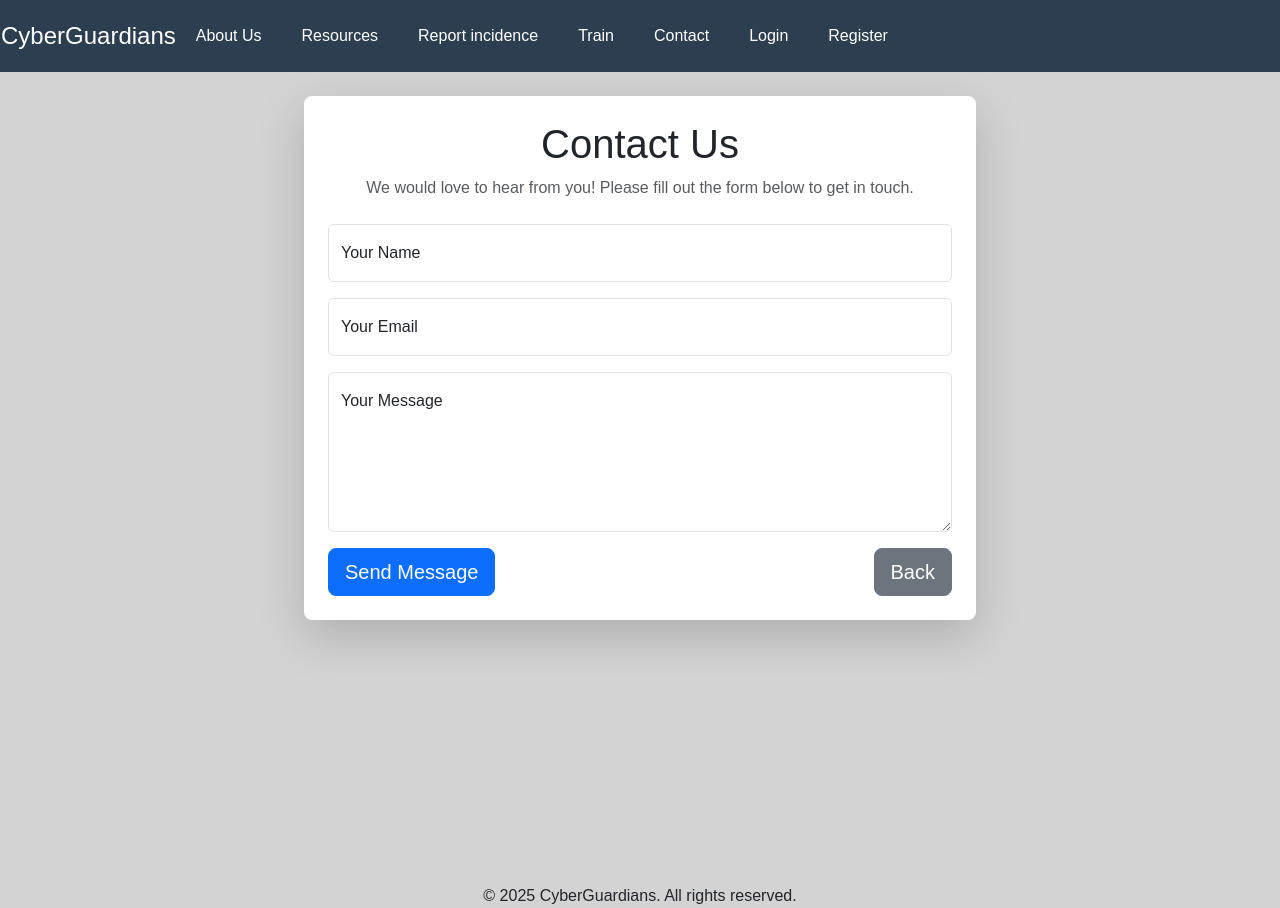
After one commit to edwardsila/CyberGuardians, a Django app: template cyber_guardians/main/templates/contact_us.html in a window 1280 px wide. The commit adds this page. Run offline with Django 5.2, Linux system fonts and the light colour scheme; the template is opened without the code that fills it, so the values that code supplies are empty; some libraries are stand-ins or nearby versions.

```diff
--- a/cyber_guardians/main/templates/base.html
+++ b/cyber_guardians/main/templates/base.html
@@ -24,13 +24,12 @@
         <div class="navbar-container">
             <a href="{% url 'home' %}" class="navbar-logo">CyberGuardians</a>
             <ul class="navbar-menu">
-                <li><a href="">About Us</a></li>
-                <li><a href="">Resources</a></li>
-                <li><a href="">Models</a></li>
-                <li><a href="">Report incidence</a></li>
-                <li><a href="">Articles</a></li>
+                <li><a href="{% url 'about_us' %}">About Us</a></li>
+                <li><a href="{% url 'resource_list' %}">Resources</a></li>
+                <li><a href="{% url 'report_incident' %}">Report incidence</a></li>
+                <li><a href="{% url 'training_list' %}">Train</a></li>
                 </li>
-                <li><a href="">Contact</a></li>
+                <li><a href="{% url 'contact_us' %}">Contact</a></li>
                    {% if not request.user.is_authenticated %}
                     <li class="nav-item">
                         <a class="nav-link" href="{% url 'login' %}">Login</a>
--- /dev/null
+++ b/cyber_guardians/main/templates/contact_us.html
@@ -0,0 +1,73 @@
+<!-- templates/contact/contact_us.html -->
+{% extends 'base.html' %}
+
+{% block title %}Contact Us - CyberGuardians{% endblock %}
+
+{% block content %}
+<div class="container px-5 my-5">
+    <div class="row justify-content-center">
+        <div class="col-lg-8">
+            <div class="card border-0 rounded-3 shadow-lg">
+                <div class="card-body p-4">
+                    <div class="text-center">
+                        <div class="h1 fw-light">Contact Us</div>
+                        <p class="mb-4 text-muted">We would love to hear from you! Please fill out the form below to get in touch.</p>
+                    </div>
+
+                    <form method="post" id="contactForm">
+                        {% csrf_token %}
+
+                        <!-- Name Input -->
+                        <div class="form-floating mb-3">
+                            <input class="form-control" id="name" name="name" type="text" placeholder="Your Name" required />
+                            <label for="name">Your Name</label>
+                            <div class="invalid-feedback">Your name is required.</div>
+                        </div>
+
+                        <!-- Email Input -->
+                        <div class="form-floating mb-3">
+                            <input class="form-control" id="email" name="email" type="email" placeholder="Your Email" required />
+                            <label for="email">Your Email</label>
+                            <div class="invalid-feedback">A valid email is required.</div>
+                        </div>
+
+                        <!-- Message Input -->
+                        <div class="form-floating mb-3">
+                            <textarea class="form-control" id="message" name="message" placeholder="Your Message" style="height: 10rem;" required></textarea>
+                            <label for="message">Your Message</label>
+                            <div class="invalid-feedback">Your message is required.</div>
+                        </div>
+
+                        <!-- Submit success message -->
+                        <div class="d-none" id="submitSuccessMessage">
+                            <div class="text-center mb-3">
+                                <div class="fw-bolder">Your message has been sent successfully!</div>
+                            </div>
+                        </div>
+
+                        <!-- Submit error message -->
+                        <div class="d-none" id="submitErrorMessage">
+                            <div class="text-center text-danger mb-3">Error sending message!</div>
+                        </div>
+
+                        <!-- Submit button -->
+                        <div class="d-flex justify-content-between">
+                            <button class="btn btn-primary btn-lg" id="submitButton" type="submit">Send Message</button>
+                            <a href="{% url 'home' %}" class="btn btn-secondary btn-lg">Back</a>
+                        </div>
+                    </form>
+                    <!-- End of contact form -->
+
+                </div>
+            </div>
+        </div>
+    </div>
+</div>
+
+<!-- CDN Link to SB Forms Scripts -->
+<script src="https://cdn.startbootstrap.com/sb-forms-latest.js"></script>
+
+<br><br><br><br>
+<br><br><br><br>
+
+{% endblock %}
--- a/cyber_guardians/main/urls.py
+++ b/cyber_guardians/main/urls.py
@@ -13,5 +13,9 @@ urlpatterns = [
     path('quiz/<int:quiz_id>/', views.quiz_view, name='quiz'),
     path('report/', views.report_incident, name='report_incident'),
     path('success/', views.report_success, name='report_success'),
-    path('list/', views.report_list, name='report_list')
+    path('list/', views.report_list, name='report_list'),
+    path('resources/', views.ResourceListView.as_view(), name='resource_list'),
+    path('resources/<int:pk>/', views.ResourceDetailView.as_view(), name='resource_detail'),
+    path('about/', views.about_us, name='about_us'),
+    path('contact/', views.contact_us, name='contact_us'),
 ]
--- a/cyber_guardians/static/css/styles.css
+++ b/cyber_guardians/static/css/styles.css
@@ -1,9 +1,11 @@
 /* Reset default margins and padding */
+
 html, body {
     margin: 0;
     padding: 0;
     width: 100%;
     height: 100%; /* Optional: Set height to 100% if needed */
+    background-color: #d3d3d3; /* Dark gray background */
 }
 
 /* Full-width container */
```
Also changed, not shown: cyber_guardians/cyber_guardians/settings.py (+11 -0 lines), cyber_guardians/main/templates/about_us.html (added, +38 -0 lines), cyber_guardians/main/templates/home.html (+1 -10 lines), cyber_guardians/main/templates/resource_detail.html (added, +11 -0 lines), cyber_guardians/main/templates/resource_list.html (added, +20 -0 lines), cyber_guardians/main/views.py (+43 -1 lines), cyber_guardians/db.sqlite3.
